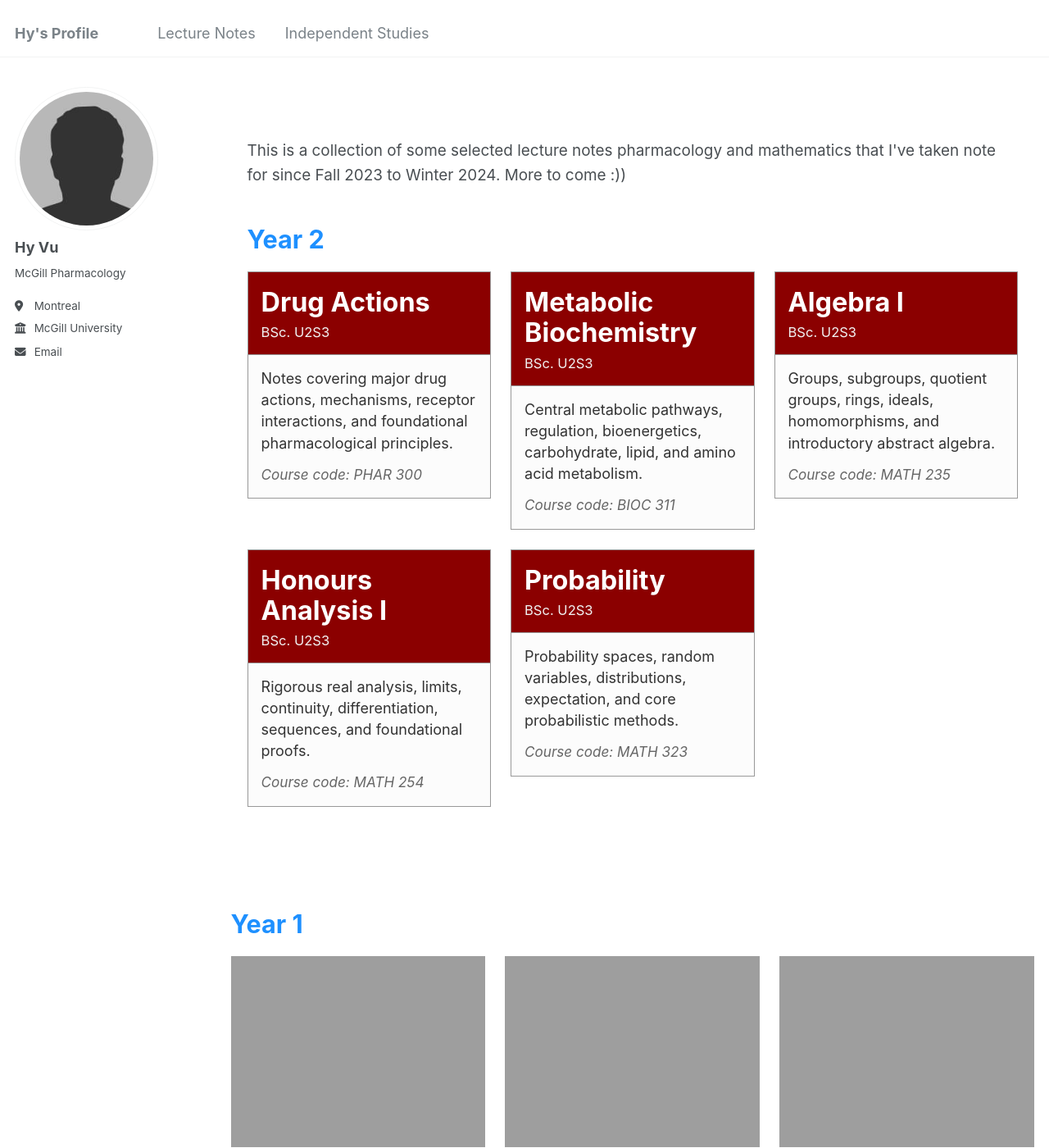
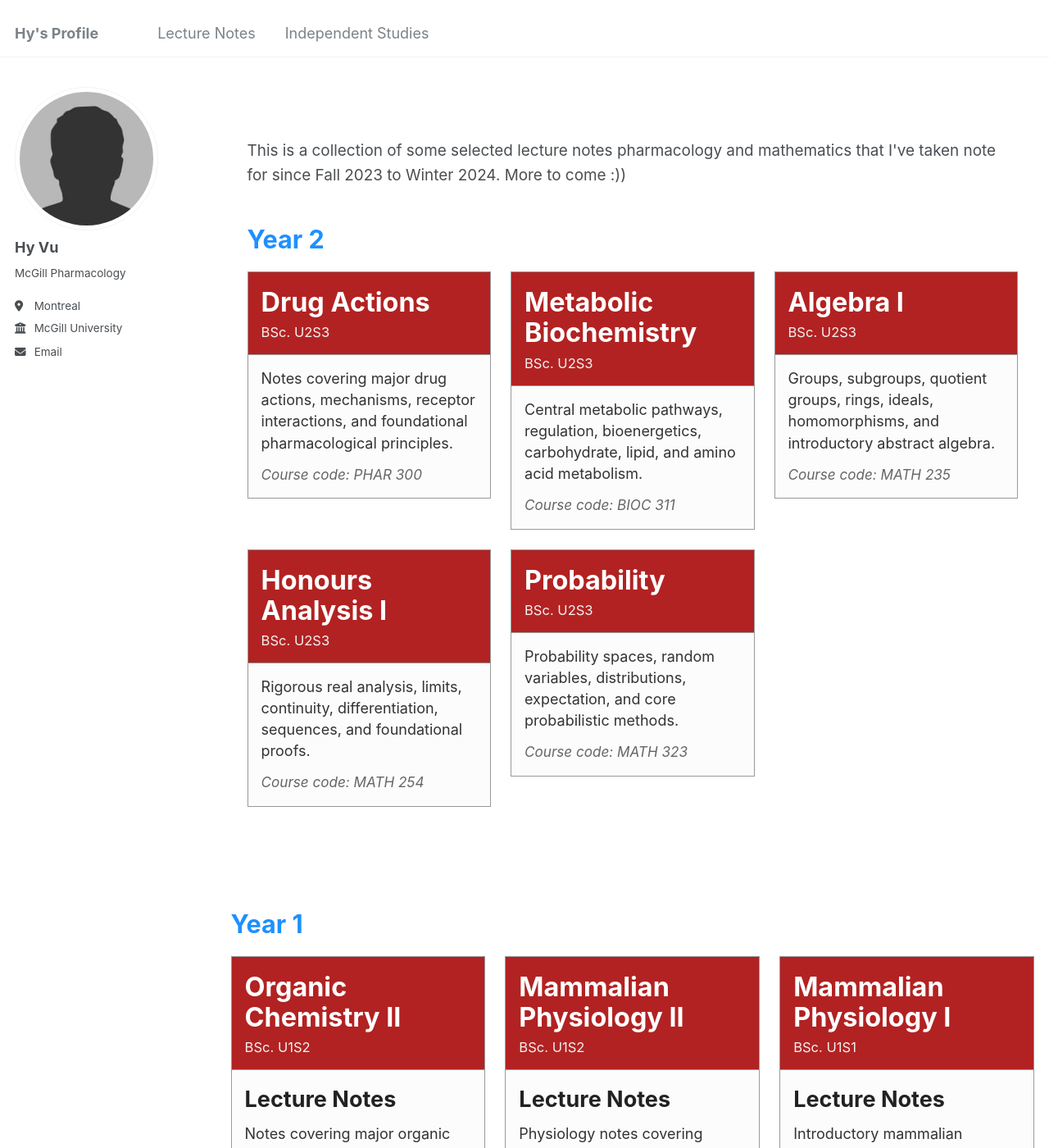
Before and after one commit to Hy-Vu/Hy-Vu.github.io, a Jekyll site: the page built from _pages/lecture-notes.html, in a window 1280 px wide and 1400 px high. Shown: the whole window at 82% size. Built offline with Jekyll 4.4.1, drawn with Linux system fonts in a browser that asks for light colours; some of the changed text lies outside the part shown.

Commit message:
Update lecture-notes.html

```diff
--- a/_pages/lecture-notes.html
+++ b/_pages/lecture-notes.html
@@ -64,7 +64,7 @@ author_profile: true
 
 .pdf-card-top {
   padding: 18px 16px 14px 16px;
-  background: #8b0000;
+  background: #b22222;
 }
 
 .pdf-card-title {
@@ -220,34 +220,90 @@ author_profile: true
   </div>
 </div>
 
+
+
 <h2 class="year-title">Year 1</h2>
 
 <div class="pdf-container">
 
   <div class="pdf-box">
-      <a href="https://Hy-Vu.github.io/PDFs/U1S2_Organic_Chemistry_II.pdf" target="_blank">
-        <img src="https://Hy-Vu.github.io/images/McGill%20U1S2%20Lectures%20Cover.png" alt="Organic Chemistry II lecture notes">
+    <a class="pdf-card" href="https://Hy-Vu.github.io/PDFs/U1S2_Organic_Chemistry_II.pdf" target="_blank">
+      <div class="pdf-card-top">
+        <div class="pdf-card-title">Organic Chemistry II</div>
+        <div class="pdf-card-subtitle">BSc. U1S2</div>
+      </div>
+
+      <div class="pdf-card-divider"></div>
+
+      <div class="pdf-card-bottom">
+        <div class="pdf-card-label">Lecture Notes</div>
+        <div class="pdf-card-description">
+          Notes covering major organic chemistry reactions, mechanisms,
+          functional groups, stereochemistry, and synthetic methods.
+        </div>
+        <div class="pdf-card-code">Course code: CHEM-XXXX</div>
+      </div>
     </a>
   </div>
 
   <div class="pdf-box">
-      <a href="https://Hy-Vu.github.io/PDFs/U1S2_Mammalian_Physiology_II-compressed.pdf" target="_blank">
-        <img src="https://Hy-Vu.github.io/images/McGill%20U1S2%20Lectures%20Cover%20(1).png" alt="Mammalian Physiology II lecture notes">
+    <a class="pdf-card" href="https://Hy-Vu.github.io/PDFs/U1S2_Mammalian_Physiology_II-compressed.pdf" target="_blank">
+      <div class="pdf-card-top">
+        <div class="pdf-card-title">Mammalian Physiology II</div>
+        <div class="pdf-card-subtitle">BSc. U1S2</div>
+      </div>
+
+      <div class="pdf-card-divider"></div>
+
+      <div class="pdf-card-bottom">
+        <div class="pdf-card-label">Lecture Notes</div>
+        <div class="pdf-card-description">
+          Physiology notes covering major organ systems, homeostasis,
+          endocrine regulation, and integrative mammalian function.
+        </div>
+        <div class="pdf-card-code">Course code: PHGY-XXXX</div>
+      </div>
     </a>
   </div>
 
   <div class="pdf-box">
-      <a href="https://Hy-Vu.github.io/PDFs/U1S1_Mammalian_Physiology_I-compressed.pdf" target="_blank">
-        <img src="https://Hy-Vu.github.io/images/McGill%20U1%20Lectures%20Cover.png" alt="Mammalian Physiology I lecture notes">
+    <a class="pdf-card" href="https://Hy-Vu.github.io/PDFs/U1S1_Mammalian_Physiology_I-compressed.pdf" target="_blank">
+      <div class="pdf-card-top">
+        <div class="pdf-card-title">Mammalian Physiology I</div>
+        <div class="pdf-card-subtitle">BSc. U1S1</div>
+      </div>
+
+      <div class="pdf-card-divider"></div>
+
+      <div class="pdf-card-bottom">
+        <div class="pdf-card-label">Lecture Notes</div>
+        <div class="pdf-card-description">
+          Introductory mammalian physiology, including cellular physiology,
+          nervous system function, muscle physiology, and homeostatic principles.
+        </div>
+        <div class="pdf-card-code">Course code: PHGY-XXXX</div>
+      </div>
     </a>
   </div>
 
   <div class="pdf-box">
-      <a href="https://Hy-Vu.github.io/PDFs/U1S1_Molecular_Biology%20(1)-compressed.pdf" target="_blank">
-        <img src="https://Hy-Vu.github.io/images/McGill%20U1%20Lectures%20Cover%20(1).png" alt="Molecular Biology lecture notes">
+    <a class="pdf-card" href="https://Hy-Vu.github.io/PDFs/U1S1_Molecular_Biology%20(1)-compressed.pdf" target="_blank">
+      <div class="pdf-card-top">
+        <div class="pdf-card-title">Molecular Biology</div>
+        <div class="pdf-card-subtitle">BSc. U1S1</div>
+      </div>
+
+      <div class="pdf-card-divider"></div>
+
+      <div class="pdf-card-bottom">
+        <div class="pdf-card-label">Lecture Notes</div>
+        <div class="pdf-card-description">
+          Notes on DNA, RNA, gene expression, replication, transcription,
+          translation, regulation, and core molecular biology techniques.
+        </div>
+        <div class="pdf-card-code">Course code: BIOL-XXXX</div>
+      </div>
     </a>
   </div>
 
 </div>
-
-</div>
```
Lines whose indentation alone changed are shown as unchanged.
